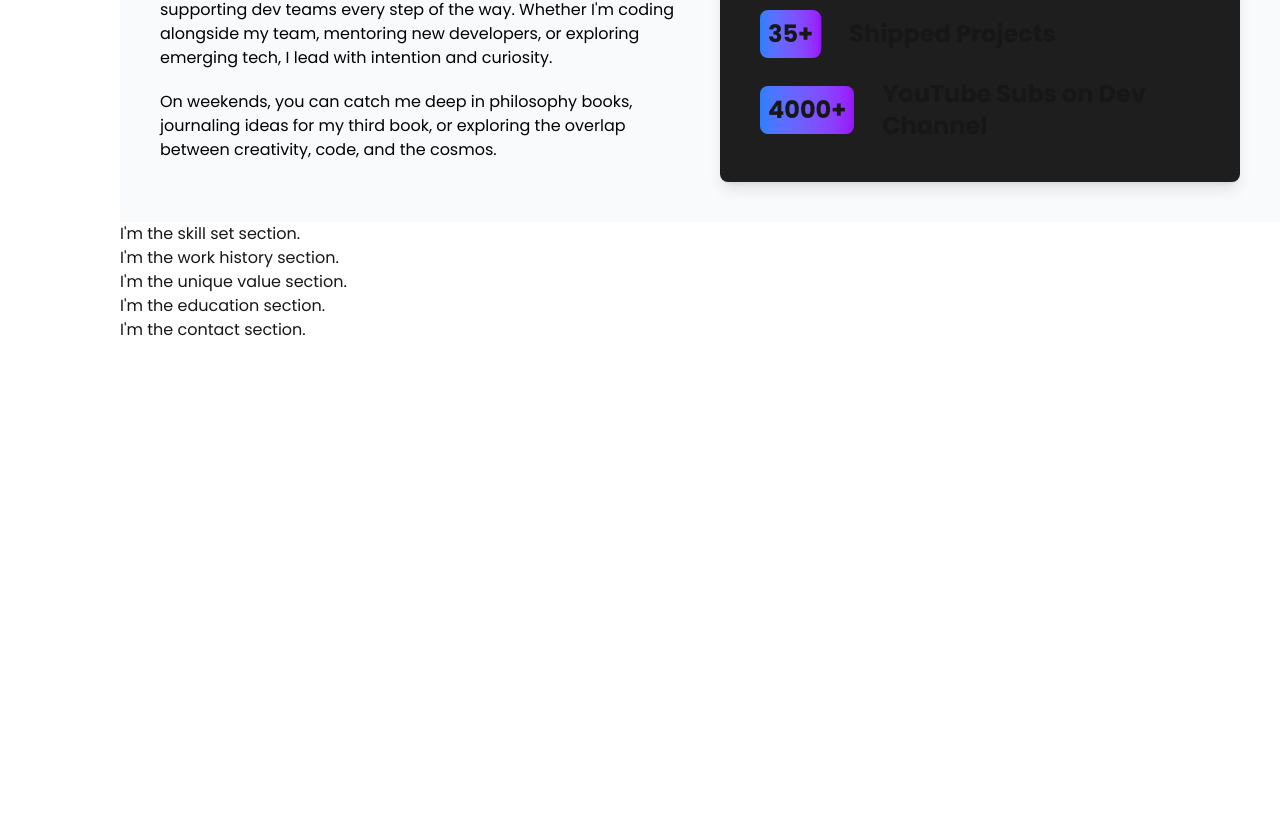
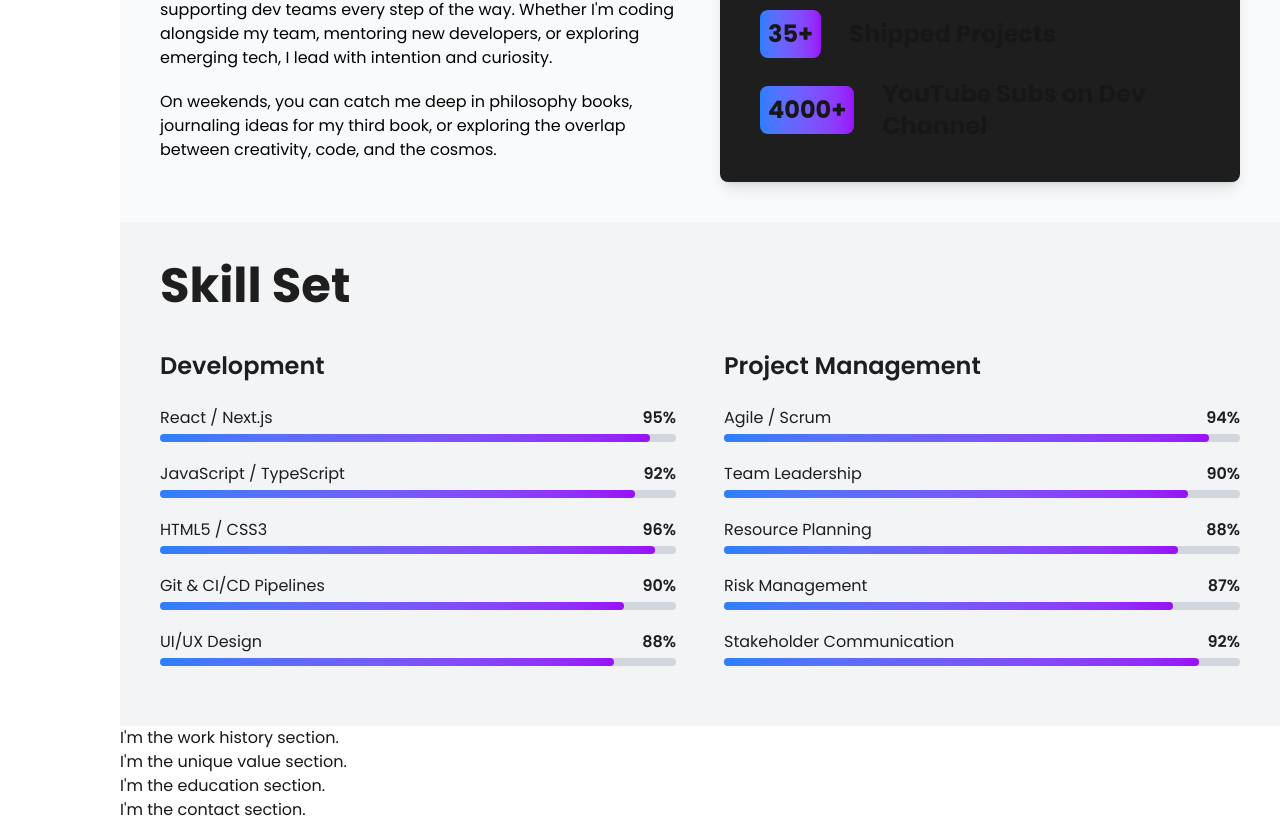
Before and after one commit to oauzenne/olivia-young-portfolio, a Next.js app: page / in a window 1280 px wide. Shown: the part 1006-1828 px from the top of the page. Before the commit the page ends 1348 px from the top, so only its background shows below. Built offline with nearby package versions, Linux system fonts and the light colour scheme.

Commit message:
skill set complete. up next: work history

```diff
--- a/src/components/sections/AboutMe.tsx
+++ b/src/components/sections/AboutMe.tsx
@@ -2,7 +2,7 @@ export default function AboutMe() {
   return (
     <section id="about-me" className="bg-[#F9FAFB] p-10">
       <div>
-        <h1 className="text-black text-5xl font-bold mb-5">About Me</h1>
+        <h1 className="text-[#1E1E1E] text-5xl font-bold mb-5">About Me</h1>
         <div className="flex flex-col md:flex-row">
           <div className="w-full md:w-[50%]">
             <p className="text-black pb-5">
--- a/src/components/sections/SkillSet.tsx
+++ b/src/components/sections/SkillSet.tsx
@@ -1,8 +1,61 @@
 export default function SkillSet() {
   return (
-    <section id="skill-set">
-      <div>
-        I'm the skill set section.
+    <section id="skill-set" className="p-10 bg-gray-100">
+      <h1 className="text-[#1E1E1E] text-5xl font-bold mb-10">Skill Set</h1>
+      <div className="flex flex-col md:flex-row md:justify-between gap-12">
+        <div className="flex-1">
+          <h3 className="text-2xl font-semibold mb-6 text-[#1E1E1E]">
+            Development
+          </h3>
+          {[
+            { name: "React / Next.js", percent: 95 },
+            { name: "JavaScript / TypeScript", percent: 92 },
+            { name: "HTML5 / CSS3", percent: 96 },
+            { name: "Git & CI/CD Pipelines", percent: 90 },
+            { name: "UI/UX Design", percent: 88 },
+          ].map((skill) => (
+            <div key={skill.name} className="mb-5">
+              <div className="flex justify-between mb-1">
+                <span className="font-medium text-[#1E1E1E]">{skill.name}</span>
+                <span className="text-[#1E1E1E] font-semibold">
+                  {skill.percent}%
+                </span>
+              </div>
+              <div className="w-full bg-gray-300 rounded-full h-2">
+                <div
+                  className="bg-gradient-to-r from-blue-500 to-purple-600 h-2 rounded-full"
+                  style={{ width: `${skill.percent}%` }}></div>
+              </div>
+            </div>
+          ))}
+        </div>
+
+        <div className="flex-1">
+          <h3 className="text-2xl font-semibold mb-6 text-[#1E1E1E]">
+            Project Management
+          </h3>
+          {[
+            { name: "Agile / Scrum", percent: 94 },
+            { name: "Team Leadership", percent: 90 },
+            { name: "Resource Planning", percent: 88 },
+            { name: "Risk Management", percent: 87 },
+            { name: "Stakeholder Communication", percent: 92 },
+          ].map((skill) => (
+            <div key={skill.name} className="mb-5">
+              <div className="flex justify-between mb-1">
+                <span className="font-medium text-[#1E1E1E]">{skill.name}</span>
+                <span className="text-[#1E1E1E] font-semibold">
+                  {skill.percent}%
+                </span>
+              </div>
+              <div className="w-full bg-gray-300 rounded-full h-2">
+                <div
+                  className="bg-gradient-to-r from-blue-500 to-purple-600 h-2 rounded-full"
+                  style={{ width: `${skill.percent}%` }}></div>
+              </div>
+            </div>
+          ))}
+        </div>
       </div>
     </section>
   );
```
